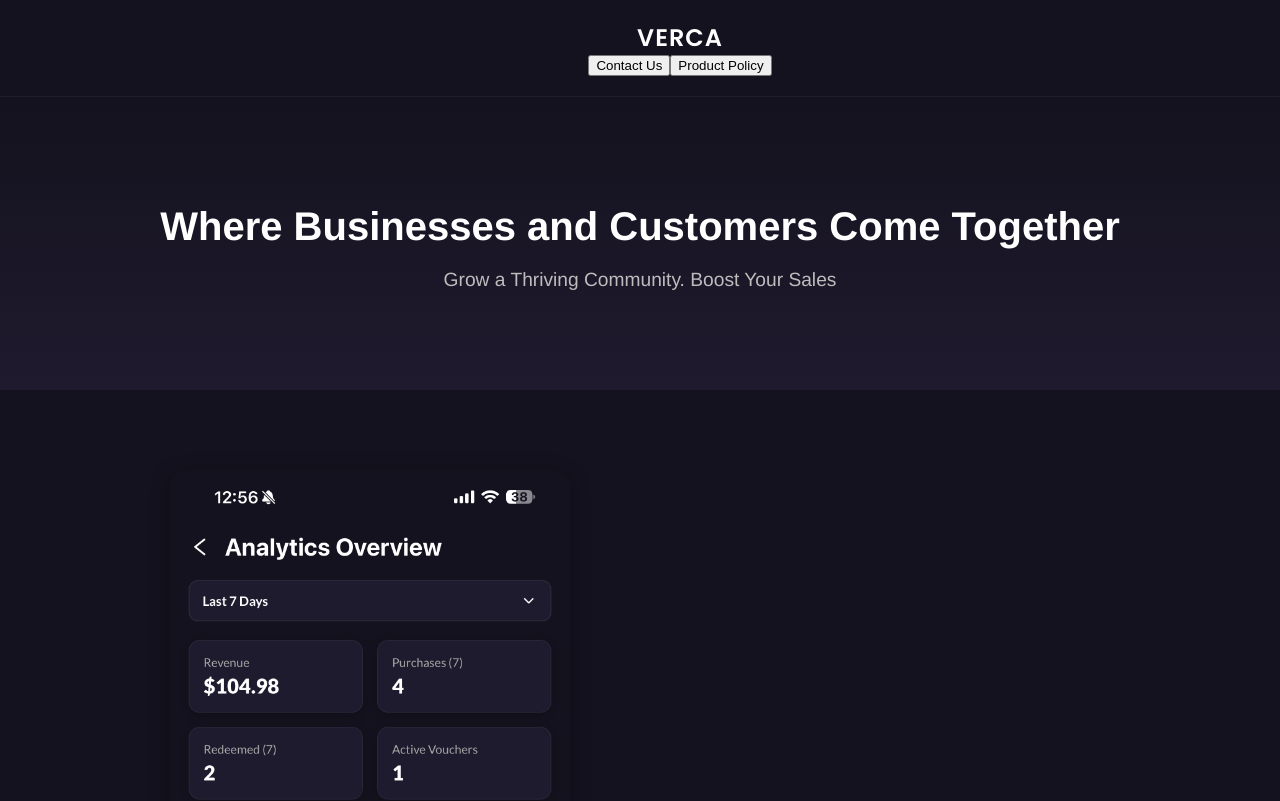
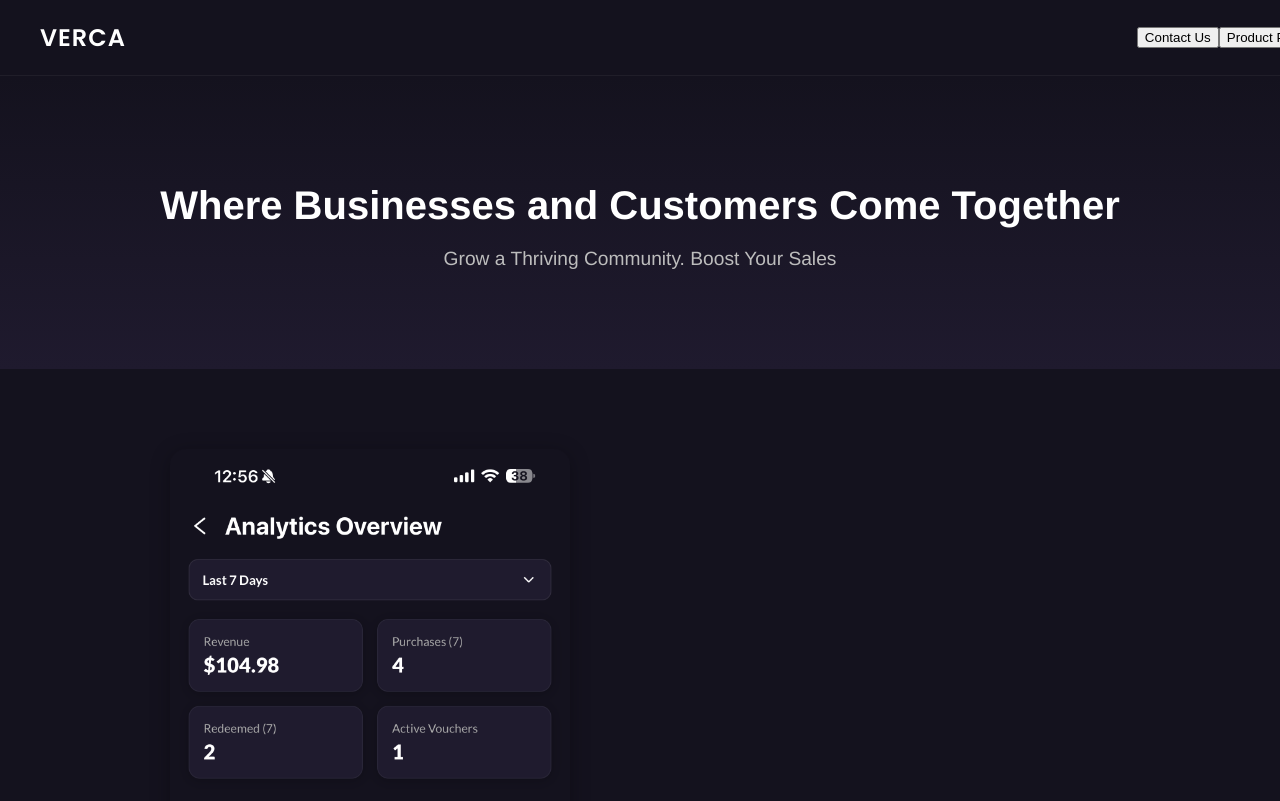
Before and after one commit to ArthurHakobyanDev/vercasite, a React (Create React App) app: page / in a window 1280 px wide. Shown: the top 801 px of the page. Built offline with nearby package versions, Linux system fonts and the light colour scheme.

Commit message:
updatedd header.css

```diff
--- a/src/components/Header.css
+++ b/src/components/Header.css
@@ -6,6 +6,9 @@
   padding: 20px 40px;
   z-index: 1000;
   border-bottom: 1px solid rgba(255, 255, 255, 0.05);
+  display: flex;
+  justify-content: space-between; /* or flex-start if you only have logo */
+  align-items: center;
 }
 
 .logo {
```
